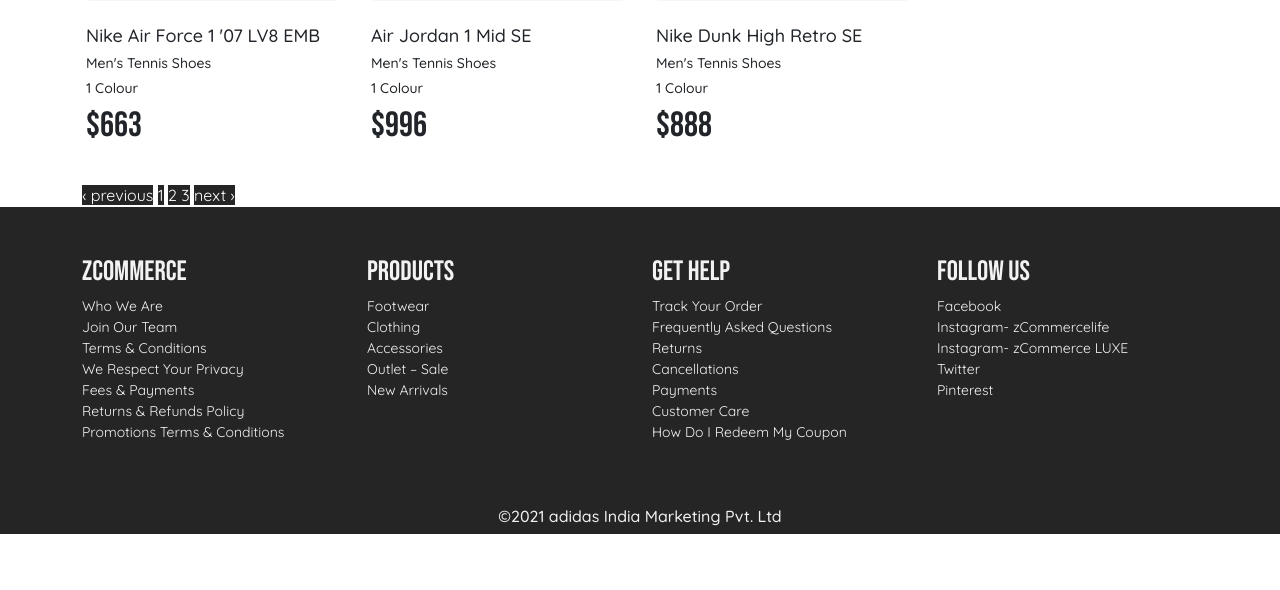
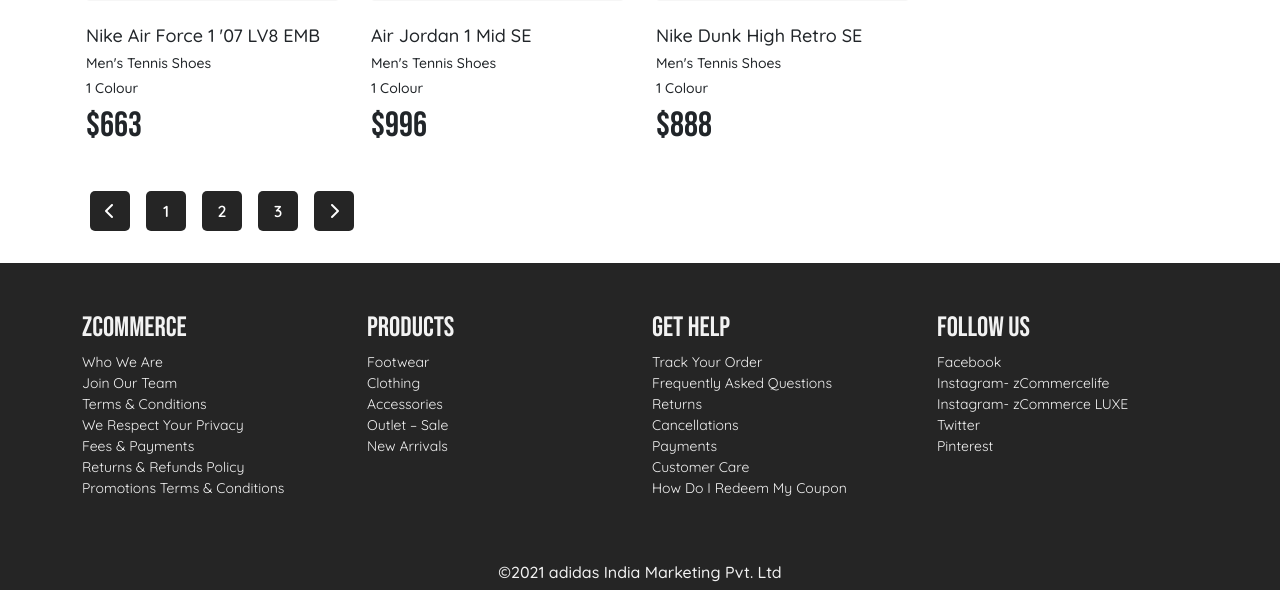
Before and after one commit to sheikhxzaheer/zCommerce, a Django app: page /product/?page=2 in a window 1280 px wide. Shown: the part 514-1104 px from the top of the page. Before the commit the page ends 1048 px from the top, so only its background shows below. Run offline with Django 4.2, Linux system fonts and the light colour scheme; data comes from the database, SQL or seed files in the repository; some libraries are stand-ins or nearby versions.

Commit message:
styled pagination

```diff
--- a/static/design/styles.css
+++ b/static/design/styles.css
@@ -185,8 +185,21 @@ footer ul li {
 /* footer end  */
 
 /* pagination page */
-.z-pagi-a{
+.step-links{
+    display: flex;
+}
+.z-pagi-a {
     background-color: #252525;
     color: #fff;
+    padding: 10px;
+    display: flex;
+    height: 40px;
+    min-width: 40px;
+    flex-direction: row;
+    justify-content: center;
+    align-items: center;
+    font-weight: 600;
+    margin: 8px;
+    border-radius: 5px;
 }
 /* pagination page */
--- a/templates/pagination.html
+++ b/templates/pagination.html
@@ -1,13 +1,13 @@
 {% load static %}
 {% block pagination %}
-<div class="row">
+<div class="row pb-4">
     <div class="col-lg-12">
         <div class="pagination">
             <span class="step-links">
 
 
                 {% if products.has_previous %}
-                <a href="?page={{ products.previous_page_number }}" class="z-pagi-a">&lsaquo; previous</a>
+                <a href="?page={{ products.previous_page_number }}" class="z-pagi-a"><i class="fa-solid fa-chevron-left"></i></a>
                 {% endif %}
 
 
@@ -30,7 +30,7 @@
 
 
                 {% if products.has_next %}
-                <a href="?page={{ products.next_page_number }}" class="z-pagi-a">next &rsaquo;</a>
+                <a href="?page={{ products.next_page_number }}" class="z-pagi-a"><i class="fa-solid fa-chevron-right"></i></a>
                 {% endif %}
 
             </span>
```
